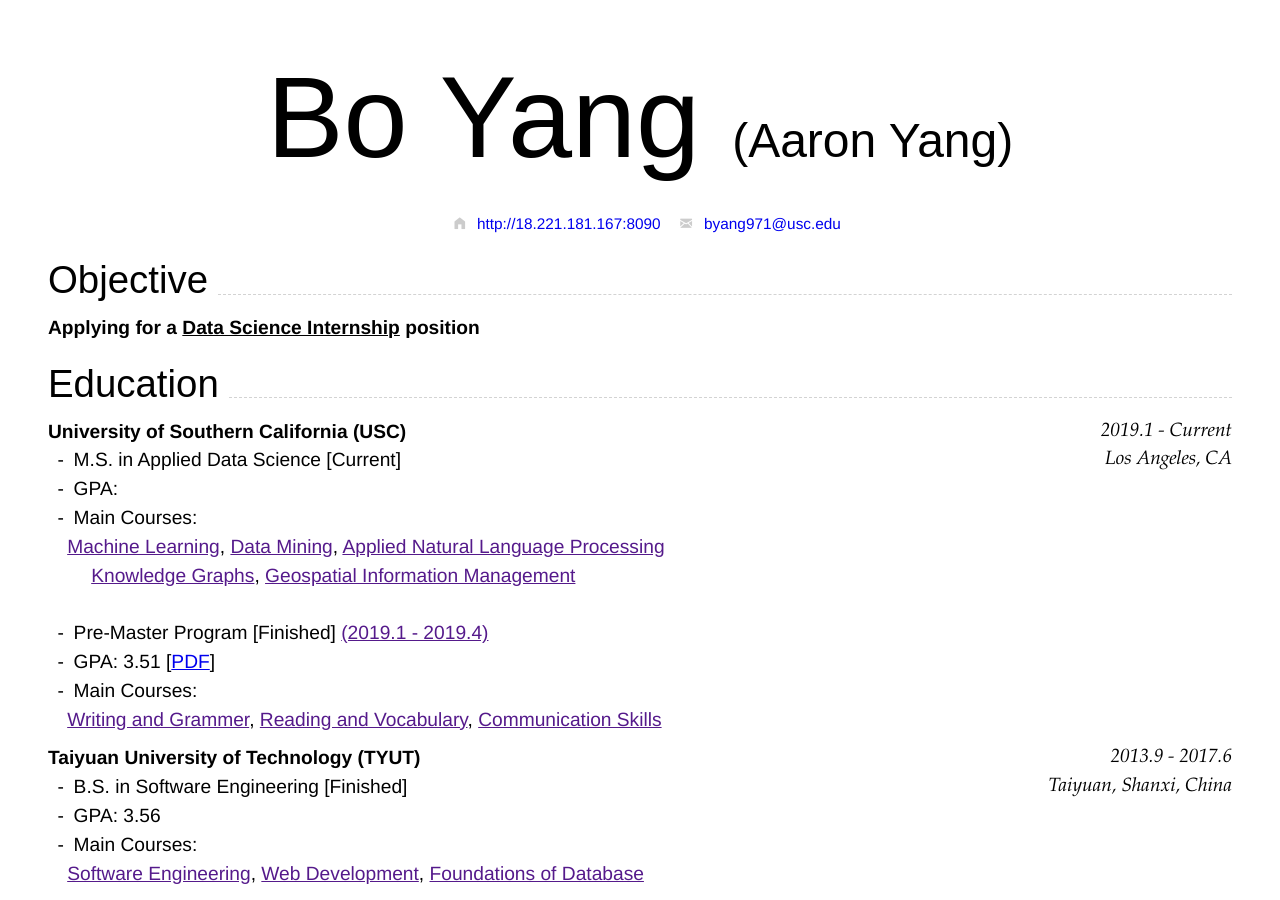
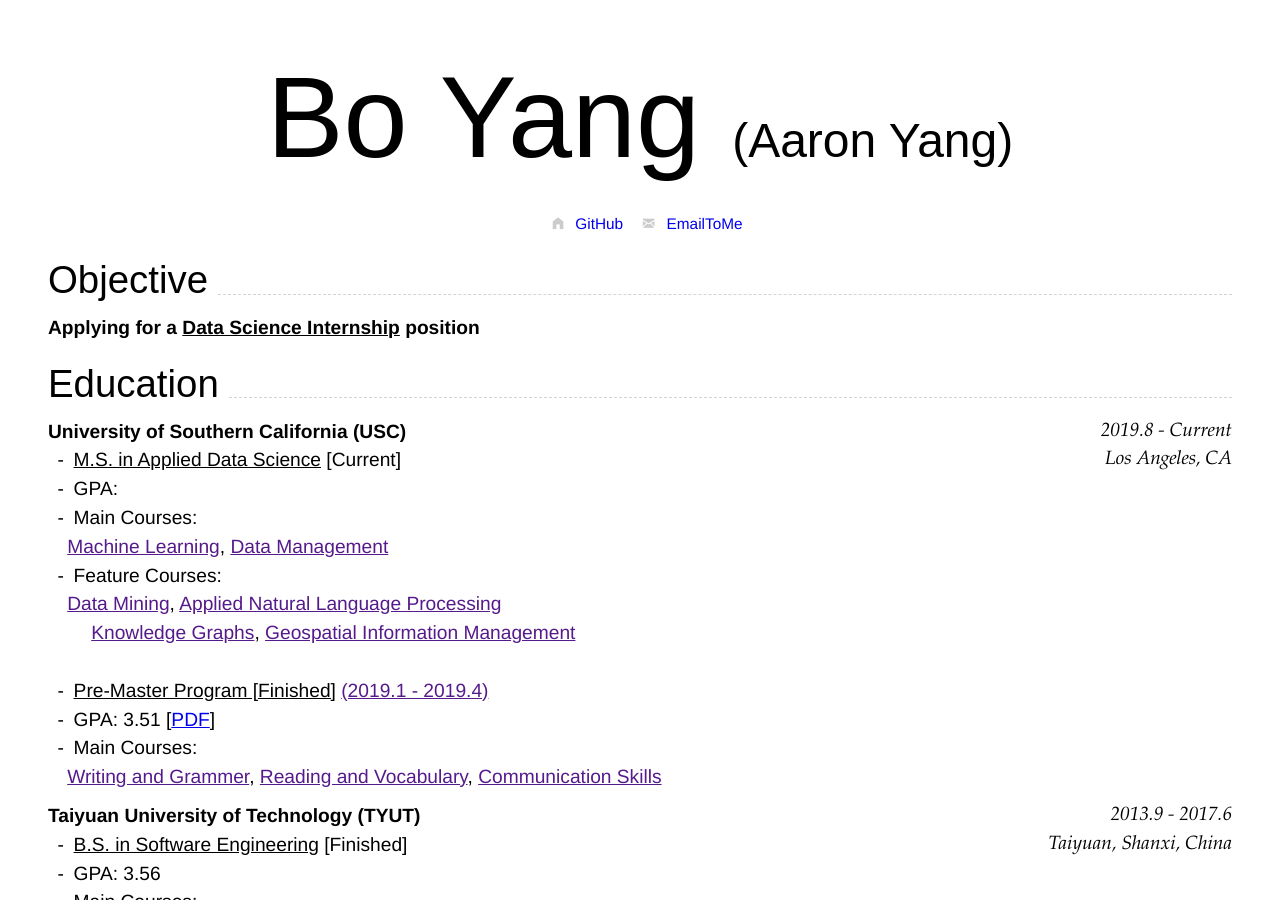
Before and after one commit to callmeorangecat/resume, a Jekyll site: the page built from index.md, in a window 1280 px wide and 900 px high. Built offline with Jekyll 4.4.1, drawn with Linux system fonts in a browser that asks for light colours.

Commit message:
update courses

````diff
--- a/index.md
+++ b/index.md
@@ -3,10 +3,10 @@ layout: cv
 title: Resume
 email:
     url: mailto:byang971@usc.edu
-    text: byang971@usc.edu
+    text: EmailToMe
 homepage:
-    url: http://18.221.181.167:8090
-    text: http://18.221.181.167:8090
+    url: https://aaronyang2333.github.io/resume/
+    text: GitHub
 ---
 # Bo __Yang__ <font size="9">(Aaron Yang)</font>
 
@@ -17,17 +17,19 @@ homepage:
 
 ## Education
 
-### __University of Southern California (USC)__ `2019.1 - Current`
+### __University of Southern California (USC)__ `2019.8 - Current`
 ```
 Los Angeles, CA
 ```
-- M.S. in Applied Data Science [Current]
+- <u>M.S. in Applied Data Science</u> [Current]
 - GPA:
 - Main Courses:
-> [Machine Learning](), [Data Mining](), [Applied Natural Language Processing]() <br>
+> [Machine Learning](), [Data Management]()<br>
+- Feature Courses:
+> [Data Mining](), [Applied Natural Language Processing]() <br>
 > [Knowledge Graphs](), [Geospatial Information Management]() <br>
 <br>
-- Pre-Master Program [Finished] [(2019.1 - 2019.4)]()
+- <u>Pre-Master Program [Finished]</u> [(2019.1 - 2019.4)]()
 - GPA: 3.51 [[PDF](assets/ia_grade.pdf)]
 - Main Courses:
 > [Writing and Grammer](), [Reading and Vocabulary](), [Communication Skills]() <br>
@@ -36,7 +38,7 @@ Los Angeles, CA
 ```
 Taiyuan, Shanxi, China
 ```
-- B.S. in Software Engineering [Finished]
+- <u>B.S. in Software Engineering</u> [Finished]
 - GPA: 3.56
 - Main Courses:
 > [Software Engineering](), [Web Development](), [Foundations of Database]() <br>
````
